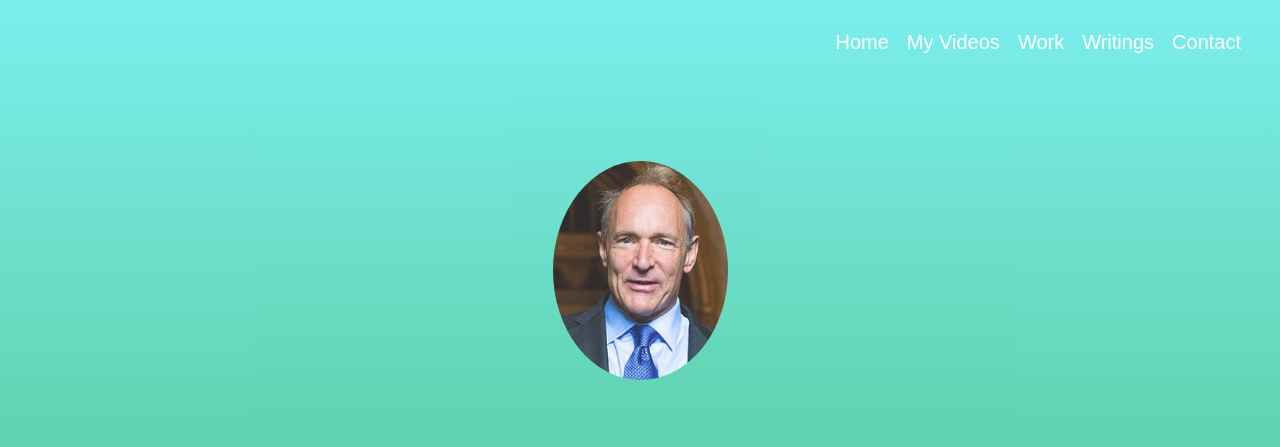
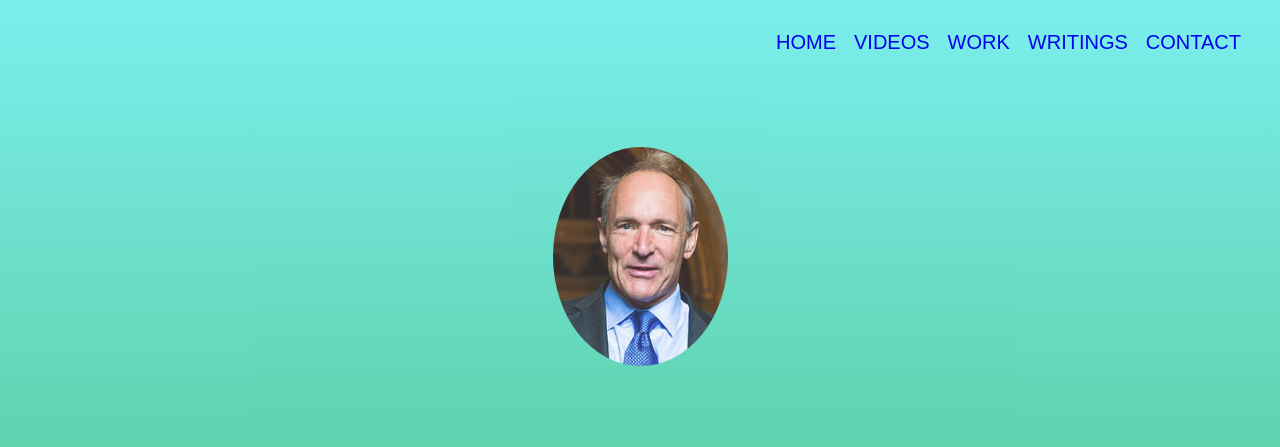
Before and after one commit to dipti123-whj/myproject58, a plain HTML site: page index.html in a window 1280 px wide. Shown: the top 447 px of the page. Drawn offline with Linux system fonts and the light colour scheme.

Commit message:
Add files via upload

```diff
--- a/index.html
+++ b/index.html
@@ -1,22 +1,22 @@
-<html>
 
+<!DOCTYPE html>
+<html lang="en">
 <head>
+    <meta charset="utf-8">
     <title>Sir Tim Berners-Lee</title>
     <link rel="stylesheet" href="style.css">
     <link href="https://fonts.googleapis.com/css?family=Cinzel+Decorative&display=swap" rel="stylesheet">
-
-
 
 </head>
 
 <body>
 
     <ul class="menu">
-        <li class="links">Home</li>
-        <li class="links">My Videos</li>
-        <li class="links">Work</li>
-        <li class="links">Writings</li>
-        <li class="links">Contact</li>
+        <li class="links"><a href="#welcome">HOME</a></li>
+        <li class="links"><a href="#videos">VIDEOS</a></li>
+        <li class="links"><a href="#work">WORK</a></li>
+        <li class="links"><a href="#writings">WRITINGS</a></li>
+        <li class="links"><a href="#contact">CONTACT</a></li>
 
     </ul>
 
@@ -45,4 +45,28 @@
             The Web was first used for e-commerce in 1997.</p>
     </section>
 
+    <section id="videos">
+        <h1>Videos</h1>
+        <div class="line"></div>
+        <br>
+        <iframe width="900" height="500" src="https://www.youtube.com/embed/OM6XIICm_qo" frameborder="0" allow="accelerometer; autoplay; encrypted-media; gyroscope; picture-in-picture" allowfullscreen></iframe>
+        <br>
+        <br>
+        <iframe width="900" height="500" src="https://www.youtube.com/embed/J8hzJxb0rpc" frameborder="0" allow="accelerometer; autoplay; encrypted-media; gyroscope; picture-in-picture" allowfullscreen></iframe>
+
+    </section>
+    <section id="work">
+        <h1>WORK</h1>
+        <div class="line"></div>
+        <iframe width="900" height="1000" src="https://en.wikipedia.org/wiki/Tim_Berners-Lee#Career_and_research" frameborder="0"></iframe>
+
+    </section>
+    <section id="writings">
+        <h1>WRITINGS</h1>
+        <div class="line"></div>
+        <a class="article" href="https://webfoundation.org/2019/03/web-birthday-30" target="_blank">30 years on, what’s next ForTheWeb?</a>
+        <br>
+        <a class="article" href="https://interestingengineering.com/how-did-tim-berners-lee-change-the-world-with-the-world-wide-web" target="_blank">How Did Tim Berners-Lee Change the World With the World Wide Web?</a>
+    </section>
+
 </body></html>
--- a/style.css
+++ b/style.css
@@ -1,12 +1,14 @@
 body {
     margin: 0;
     padding-top: 800px;
+    text-align: center;
 }
 
 .profile {
     width: 175px;
     margin-bottom: 50px;
     border-radius: 50%;
+
 }
 
 #welcome {
@@ -24,6 +26,7 @@ body {
     width: 100%;
     height: 100%;
     z-index: 9;
+
 }
 
 
@@ -37,7 +40,7 @@ h1 {
 }
 
 #name {
-    font-size: 30px;
+    font-size: 50px;
     line-height: 1.2;
     font-family: 'Cinzel Decorative', cursive;
 
@@ -82,29 +85,41 @@ p {
 
 
 .menu {
+    list-style: none;
+    position: fixed;
+    top: 10px;
+    right: 30px;
+    cursor: pointer;
+    z-index: 10;
 
-    list-style: none;
-    font-family: sans-serif;
-    position:absolute;
-    top:10px;
-    right: 30px;
-    z-index: 50;
-    cursor: pointer;
 }
+
+
 
 .links {
     float: left;
-    color: #fff;
+    color: fuchsia;
     padding-top: 5px;
     padding-left: 9px;
     padding-right: 9px;
     padding-bottom: 5px;
-    font-family:fantasy;
-    font-size: 20px;
+    font-family: fantasy;
+    font-size: 20px
+}
+
+.links:hover {
+    background-color: aqua;
+}
+
+html {
+    scroll-behavior: smooth;
+}
+
+a {
+    text-decoration: none;
 }
 
 
-
-.links:hover {
-    background-color:dodgerblue;
+.article:hover {
+    color:fuchsia;
 }
```
